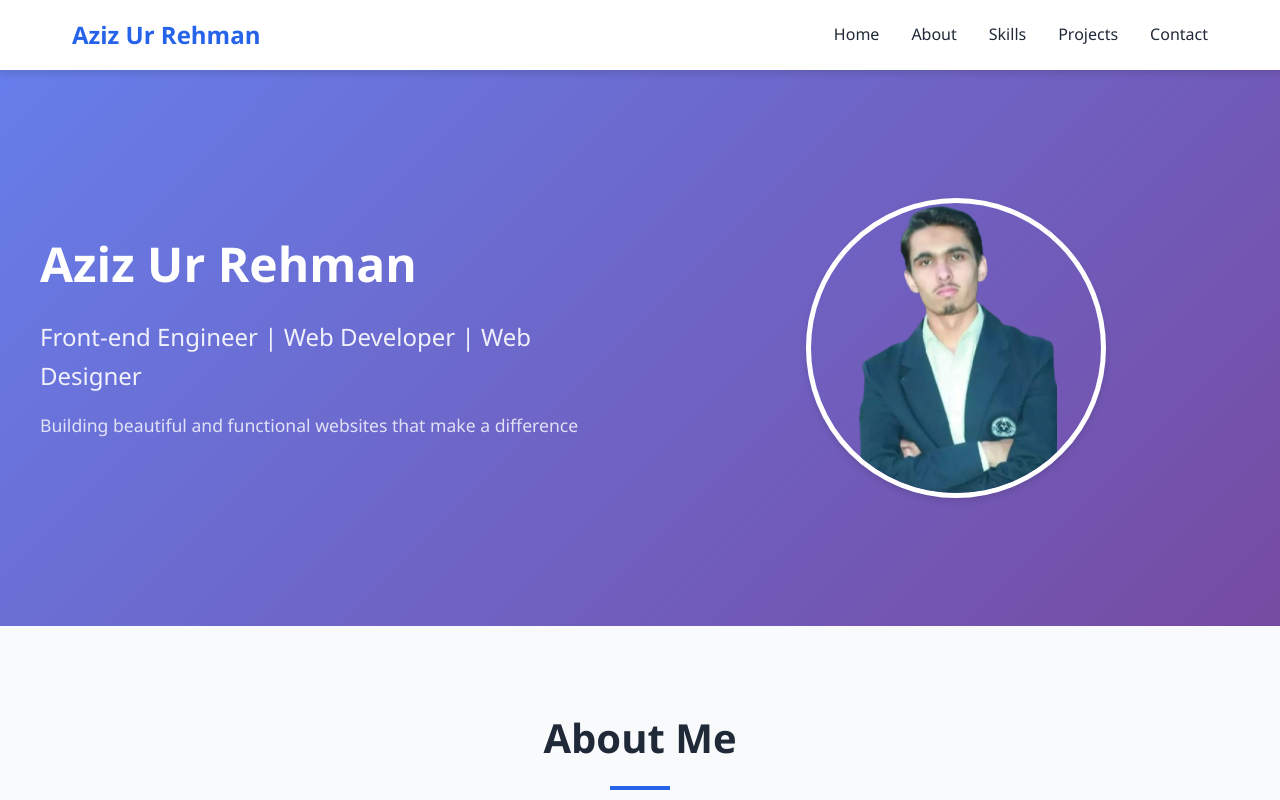
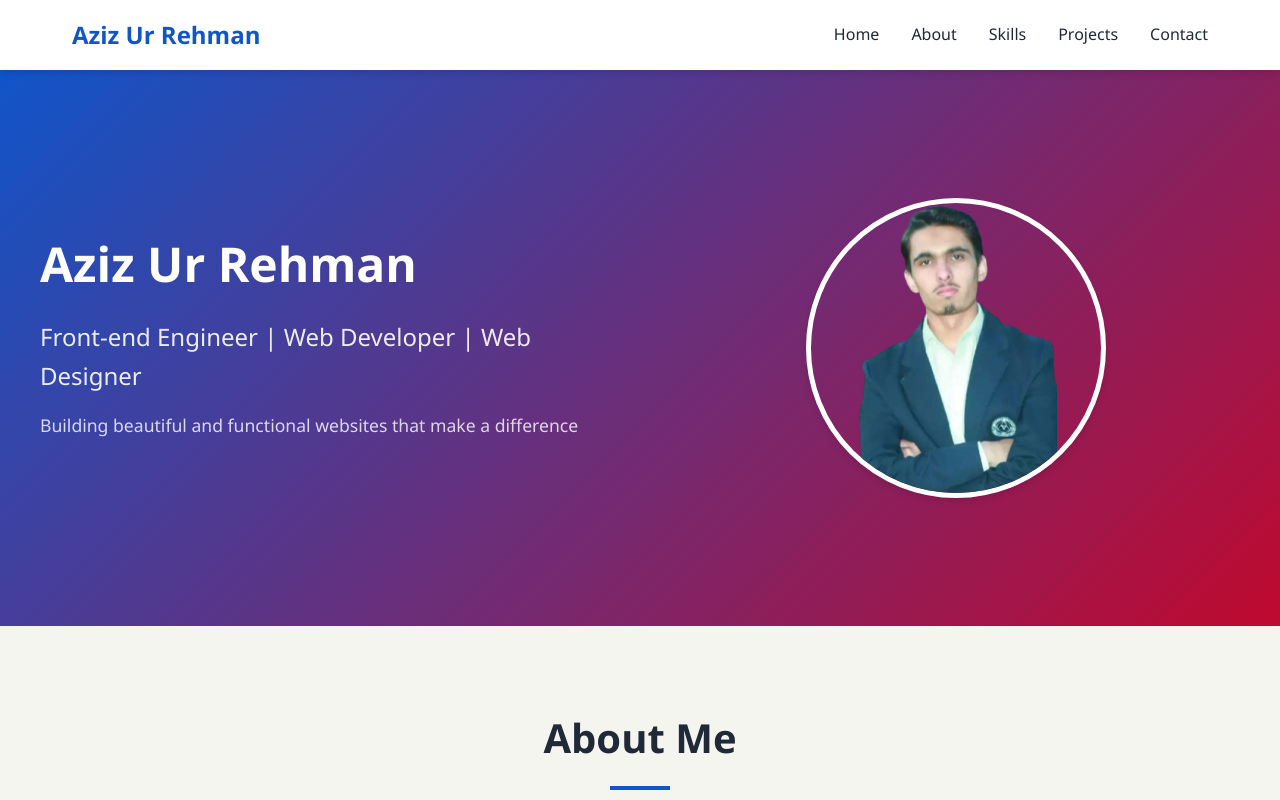
Before and after one commit to Azizkhan42/Portfolio, a plain HTML site: page index.html in a window 1280 px wide. Shown: the top 800 px of the page. Drawn offline with Linux system fonts and the light colour scheme.

Commit message:
Css colors updated

```diff
--- a/style.css
+++ b/style.css
@@ -6,11 +6,11 @@
 }
 
 :root {
-  --primary-color: #2563eb;
-  --secondary-color: #1e40af;
+  --primary-color: #1055C9;
+  --secondary-color: #BF092F;
   --text-dark: #1f2937;
   --text-light: #6b7280;
-  --bg-light: #f9fafb;
+  --bg-light: #F5F5F0;
   --white: #ffffff;
   --shadow: 0 4px 6px rgba(0, 0, 0, 0.1);
 }
@@ -69,7 +69,7 @@ nav .container {
 
 /* ===== HERO SECTION ===== */
 #home {
-  background: linear-gradient(135deg, #667eea 0%, #764ba2 100%);
+  background: linear-gradient(135deg, #1055C9 0%, #BF092F 100%);
   color: var(--white);
   padding: 8rem 2rem;
 }
@@ -250,10 +250,10 @@ section {
   transform: translateY(-10px);
 }
 
-.project-img img{
+.project-img img {
   width: 100%;
   height: 200px;
-  background: linear-gradient(135deg, #667eea 0%, #764ba2 100%);
+  background: linear-gradient(135deg, #1055C9 0%, #BF092F 100%);
   display: flex;
   align-items: center;
   justify-content: center;
```
